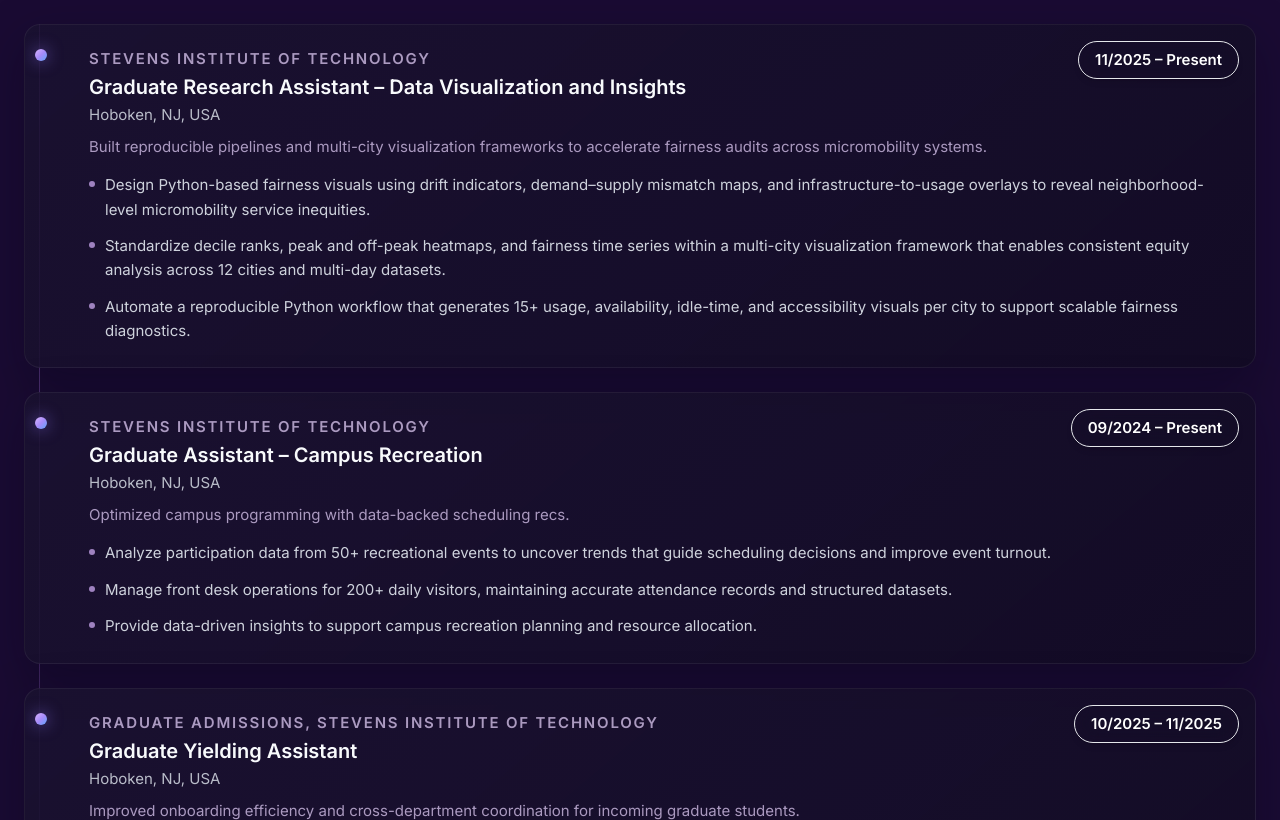
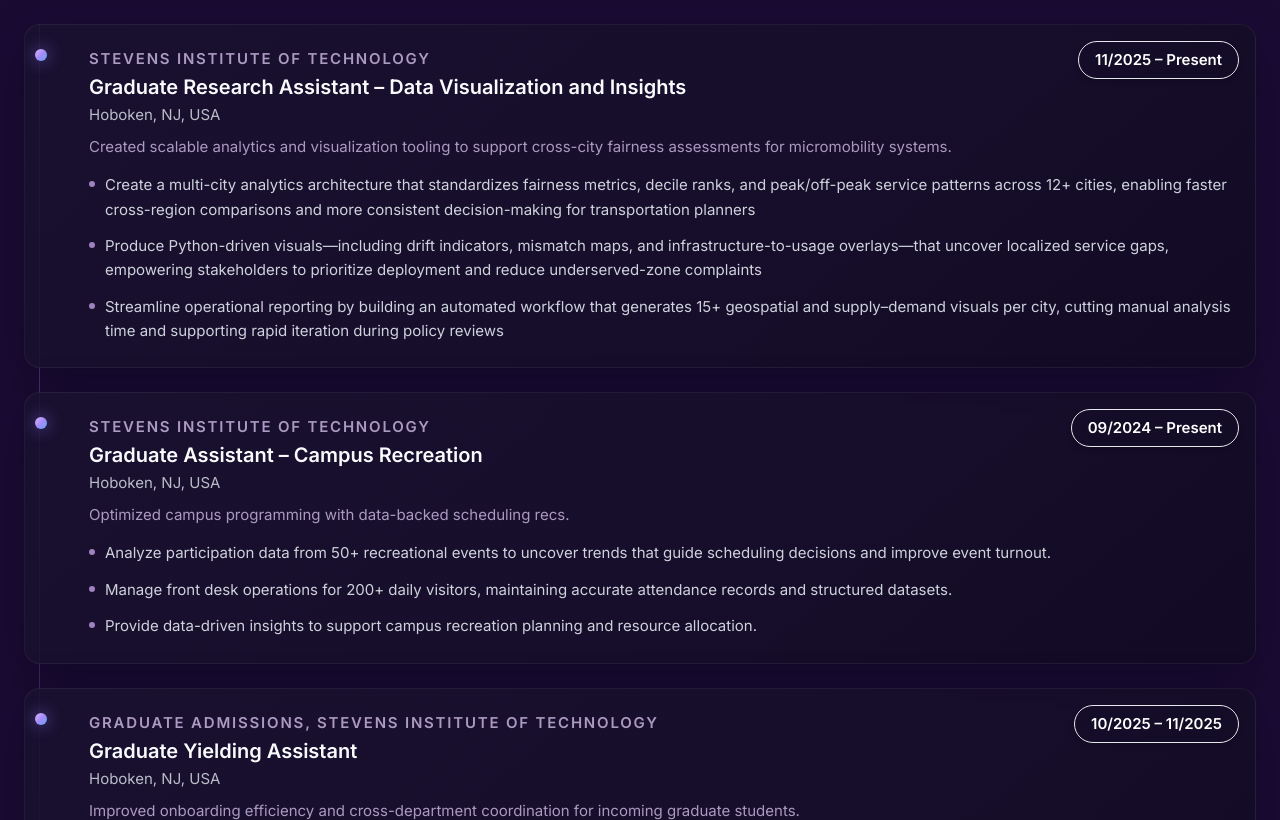
Before and after one commit to vshinde1-design/Portfolio-Website, a React (Vite) app: page / in a window 1280 px wide. Shown: the part 1980-2800 px from the top of the page. Built offline with nearby package versions, Linux system fonts and the light colour scheme.

Commit message:
chore: update Experience and Projects content (Experience.tsx, Projects.tsx)

```diff
--- a/src/components/sections/Experience.tsx
+++ b/src/components/sections/Experience.tsx
@@ -9,11 +9,11 @@
     org: 'Stevens Institute of Technology',
     loc: 'Hoboken, NJ, USA',
     dates: '11/2025 – Present',
-    impact: 'Built reproducible pipelines and multi-city visualization frameworks to accelerate fairness audits across micromobility systems.',
+    impact: 'Created scalable analytics and visualization tooling to support cross-city fairness assessments for micromobility systems.',
     bullets: [
-      'Design Python-based fairness visuals using drift indicators, demand–supply mismatch maps, and infrastructure-to-usage overlays to reveal neighborhood-level micromobility service inequities.',
-      'Standardize decile ranks, peak and off-peak heatmaps, and fairness time series within a multi-city visualization framework that enables consistent equity analysis across 12 cities and multi-day datasets.',
-      'Automate a reproducible Python workflow that generates 15+ usage, availability, idle-time, and accessibility visuals per city to support scalable fairness diagnostics.'
+      'Create a multi-city analytics architecture that standardizes fairness metrics, decile ranks, and peak/off-peak service patterns across 12+ cities, enabling faster cross-region comparisons and more consistent decision-making for transportation planners',
+      'Produce Python-driven visuals—including drift indicators, mismatch maps, and infrastructure-to-usage overlays—that uncover localized service gaps, empowering stakeholders to prioritize deployment and reduce underserved-zone complaints',
+      'Streamline operational reporting by building an automated workflow that generates 15+ geospatial and supply–demand visuals per city, cutting manual analysis time and supporting rapid iteration during policy reviews'
     ]
   },
   {
@@ -41,27 +41,27 @@
     ]
   },
   {
-    role: 'Research Assistant – Big Data Analytics & Insights',
+    role: 'Summer Research Assistant – Big Data Analytics',
     org: 'Stevens Institute of Technology',
     loc: 'Hoboken, NJ, USA',
-    dates: '05/2025 – 07/2025',
-    impact: 'Enabled large-scale fairness analysis across micromobility systems.',
+    dates: 'May 2025 – Jul 2025',
+    impact: 'Built core data engineering and modeling pipelines to enable reliable, large-scale mobility analytics.',
     bullets: [
-      'Built an automated data pipeline with Python and AWS EC2 to accurately process millions of real-time data points from 8 micromobility systems that enabled large-scale transportation fairness analysis',
-      'Applied statistical modeling and geospatial analysis in Python to engineer a quantitative framework that assessed vehicle distribution and identified systemic service inequities across diverse neighborhoods',
-      'Conducted a multivariate Power BI analysis combining geospatial, temporal, and supply metrics, identifying a 30% lower vehicle availability in underserved zones and uncovering peak-time shortages and systemic service gaps'
+      'Constructed a large-scale ETL pipeline (Python + AWS EC2) to ingest and clean millions of real-time mobility records from 8 systems, improving data reliability and enabling teams to run downstream analytics without pipeline failures.',
+      'Engineered geospatial and statistical models that exposed 30% lower vehicle availability in disadvantaged neighborhoods, giving leadership a measurable basis for rebalancing fleet allocation and reducing wait times.',
+      'Synthesized temporal, supply, and demand KPIs into dynamic Power BI dashboards that highlighted peak-hour shortages, helping resource teams plan capacity improvements tied directly to predicted rider spikes.'
     ]
   },
   {
-    role: 'Undergraduate Assistant – Inventory & Demand Forecasting',
+    role: 'Undergraduate Data Analyst – Inventory & Demand Forecasting',
     org: 'Terna Engineering College',
     loc: 'Navi Mumbai, MH, India',
-    dates: '09/2023 – 04/2024',
-    impact: 'Improved supplier accountability and operational insights through automated audits and analysis.',
+    dates: 'Sep 2023 – Apr 2024',
+    impact: 'Implemented operational analytics and audit tooling to improve inventory reliability and surface product insights.',
     bullets: [
-      'Enhanced supply chain reliability by developing an SQL-based auditing system to monitor 500+ vendor purchase orders, flagging data discrepancies and shipment delays to improve supplier accountability',
-      'Performed Python text analysis on 200+ unstructured notes to extract operational insights and streamline internal workflows',
-      'Executed a market basket analysis on 5000+ transactions to identify purchasing patterns, uncovering 18 significant product associations that drove a strategic redesign of in-store product placement and promotional bundling'
+      'Implemented an SQL-driven auditing system tracking 500+ vendor purchase orders, flagging discrepancies and reducing supplier-related delay escalations by giving procurement clear visibility into order reliability.',
+      'Extracted workflow bottlenecks by analyzing 200+ unstructured operational notes, guiding department leads to revise processes and reduce recurring service interruptions.',
+      'Identified 18 high-value product affinity patterns from 5,000+ transactions, informing a new store-layout strategy that increased bundle opportunities and improved promotional targeting.'
     ]
   }
 ]
--- a/src/components/sections/Projects.tsx
+++ b/src/components/sections/Projects.tsx
@@ -18,32 +18,30 @@
 
 const projects: Project[] = [
   {
-    name: 'Industry Capstone Project - AI-driven Personalization Strategy for The Webster',
-    desc: 'Engineered a custom GPT-style fashion recommender integrating a 25,000-product catalog with LLM-driven outfit generation for context-aware suggestions.',
+    name: 'AI-Driven Personalization Engine (The Webster)',
+    desc: 'Developed a GPT-style fashion recommender trained on a 25,000-product dataset, generating contextual outfits based on style, budget, and occasion.',
     tech: ['Python', 'LLMs', 'Product Embeddings', 'Vector Search'],
     media: '/certs/Industry Capstone/Industry Capstone_GPT_Photo Visualization.mp4',
     category: 'AI & ML',
-    impact: 'Improved personalized outfit relevance and coherence by prioritizing influencer-aligned items and style-aware rankings.',
+    impact: 'Scaled contextual outfit generation and improved product-match relevance for conversion-driven recommendations.',
     metrics: '25,000 products · 08/2025–Present',
     details: [
-      'Engineered a custom GPT-style fashion recommender by integrating a 25,000-product CSV dataset with LLM-driven outfit generation, enabling context-aware suggestions based on occasion, budget, and user style preferences.',
-      'Built an influencer-style weighting system by analyzing the aesthetic patterns of 15–20 real influencers, tagging products with color/style vectors, which increased personalized outfit relevance by prioritizing stylistically aligned items.',
-      'Enhanced product ranking accuracy by creating “style-vein” metadata across the catalog, allowing the AI to score items on influencer alignment and user intent—resulting in more coherent, full-look recommendations.'
+      'Developed a GPT-style fashion recommender trained on a 25,000-product dataset, generating contextual outfits based on style, budget, and occasion—helping retail teams scale personalized styling without additional human labor.',
+      'Formulated a style-weighting system using influencer aesthetic profiles, improving product-match relevance and enabling more engaging, conversion-driven recommendations for shoppers on the platform.'
     ]
   },
   {
-    name: 'Grocerly — AI Grocery Assistant',
-    desc: 'Developed an AI grocery assistant delivering SKU-aware recipe recommendations, nutrition insights, and cart analytics across a normalized grocery catalog.',
+    name: 'Grocerly – AI Grocery & Retail Assistant',
+    desc: 'Launched an AI grocery assistant capable of SKU-aware recipe planning, price-based substitutions, and nutrition insights across a normalized catalog.',
     tech: ['Node.js', 'React', 'Ollama', 'ETL', 'MySQL'],
     media: '/certs/Grocerly/Screenshot 2025-11-24 104339.png',
     repo: 'https://github.com/Vedantshi/grocery-assistant-chatbot.git',
     category: 'AI & ML',
-    impact: 'Enabled SKU-aware recipe recommendations and inventory-aware substitutions with structured LLM prompting and schema validation.',
+    impact: 'Enabled SKU-aware recipe recommendations and retail-grade ETL for accurate meal costing and inventory-aware substitutions.',
     metrics: '600+ normalized products · 09/2025–11/2025',
     details: [
-      'Developed an AI grocery assistant using Node.js, React UMD, and Ollama, delivering SKU-aware recipe recommendations, nutrition insights, and cart analytics across 600+ normalized grocery products.',
-      'Engineered a retail-grade ETL pipeline for fuzzy ingredient matching, unit normalization, and product enrichment (price, calories, macros) to support accurate meal costing and inventory-aware substitutions.',
-      'Designed production-style structured LLM prompting with schema validation and automatic repair logic, ensuring reliable multistep flows for Budget Planner, Pantry Helper, Nutrition Coach, and Time Saver features.'
+      'Launched an AI grocery assistant using Node.js, React UMD, and Ollama capable of SKU-aware recipe planning, price-based substitutions, and nutrition insights—mirroring functionality used by modern retail personalization tools.',
+      'Orchestrated a retail-grade ETL pipeline for fuzzy ingredient matching, unit standardization, and price/calorie enrichment across 600+ grocery products, supporting accurate meal costing and enabling data-driven promotions, inventory decisions, and upsell opportunities.'
     ]
   },
   {
```
Also changed, not shown: 1 other file (tests, documents, lock files or other folders).
